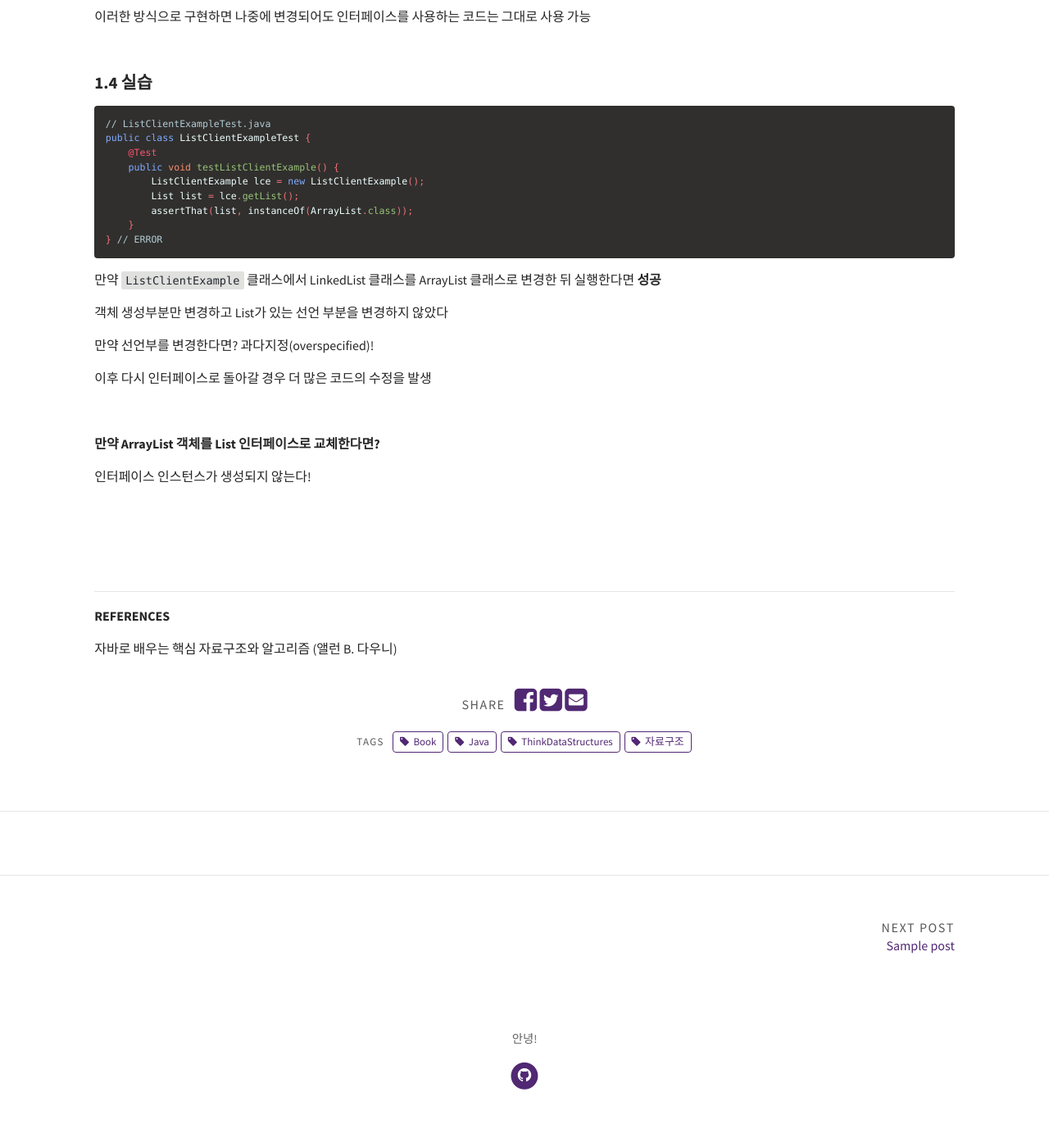
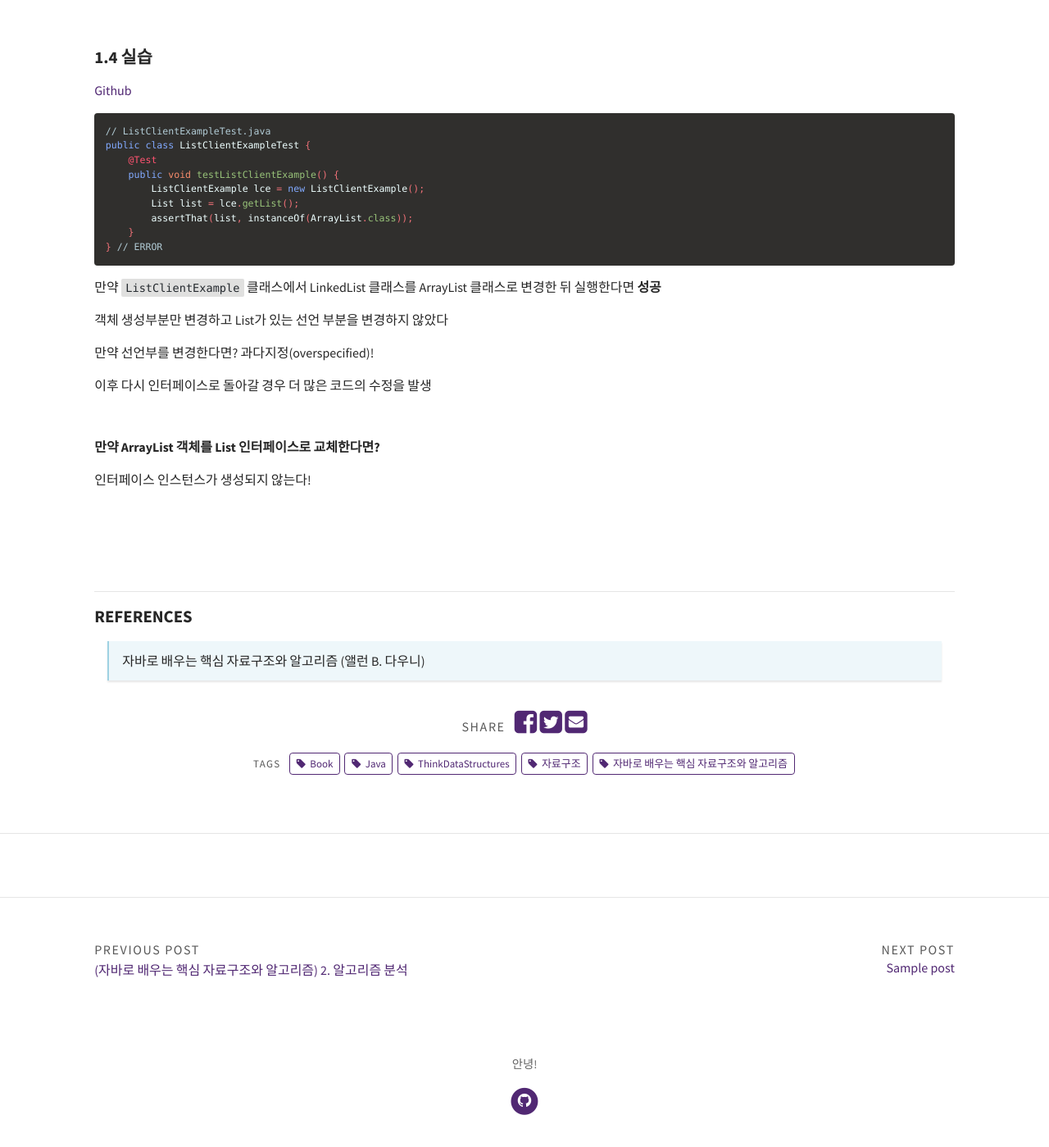
Before and after one commit to girawhale/girawhale.github.io, a Jekyll site: the page built from _posts/2020-11-23-(자바로-배우는-핵심-자료구조와-알고리즘)-1.-인터페이스 - 복사본.md, in a window 1280 px wide and 1400 px high, scrolled down 2325 px. Shown: the whole window at 82% size. Built offline with Jekyll 4.4.1, drawn with Linux system fonts in a browser that asks for light colours; some web fonts are replaced; comment, search, counter and statistics services are not loaded; before the commit the page ends 3695 px from its top, so only the background shows below that.

Commit message:
자바 핵심알고 2장 임시 업데이트

````diff
--- a/_posts/2020-11-23-(자바로-배우는-핵심-자료구조와-알고리즘)-1.-인터페이스.md
+++ b/_posts/2020-11-23-(자바로-배우는-핵심-자료구조와-알고리즘)-1.-인터페이스 - 복사본.md
@@ -1,11 +1,11 @@
 ---
 layout: post
 title: (자바로 배우는 핵심 자료구조와 알고리즘) 1. 인터페이스
-tags: [Book, Java, 자료구조, ThinkDataStructures]
+tags: [Book, Java, 자료구조, ThinkDataStructures, 자바로 배우는 핵심 자료구조와 알고리즘]
 color: RGB(81,40,115)
 ---
 
-# 인터페이스
+# 1. 인터페이스
 
 ### 1.1 리스트가 두 종류인 이유?
 
@@ -13,7 +13,7 @@ color: RGB(81,40,115)
 
 상황에 따라 속도와 메모리 사용량에 차이가 존재한다
 
-<br/>
+#### ㅤ
 
 ### 1.2 자바 Interface
 
@@ -21,7 +21,7 @@ color: RGB(81,40,115)
 
 interface를 구현하는 클래스는 이러한 메서드를 제공해야 한다
 
-<br/>
+#### ㅤ
 
 예시)
 
@@ -39,7 +39,7 @@ public interface Comparable<T>{
 - T 타입의 명시
 - T 타입의 객체를 인자로 받아 int를 반환하는 compareTo() 메서드를 제공해야 함
 
-<br/>
+#### ㅤ
 
 ```java
 // java.lang.Integer
@@ -58,7 +58,7 @@ Number 클래스의 메서드와 인스턴스 변수를 상속하고 Comparable<
 
 클래스가 interface를 구현한다고 선언시 컴파일러는 interface가 정의한 모든 메서드를 제공하는지 확인
 
-<br/>
+#### ㅤ
 
 ### 1.3 List interface
 
@@ -70,7 +70,7 @@ interface에는 List가 된다는 의미가 무엇인지를 정의
 
 List로 동작하는 메서드는 ArrayList와 LinkedList, 또는 List를 구현하는 어떤 객체와도 동작 가능
 
-<br/>
+#### ㅤ
 
 ```java
 public class ListClientExample {
@@ -102,7 +102,7 @@ public class ListClientExample {
 
 만약 ArrayList 클래스를 사용하고자 한다면 생성자만 바꾸면 된다!
 
-<br/>
+#### ㅤ
 
 이러한 스타일을 **인터페이스 기반 프로그래밍(interface-based programming)** 또는 **인터페이스 프로그래밍**이라 한다(자바의 interface가 아닌 일반적인 개념의 인터페이스)
 
@@ -110,9 +110,11 @@ public class ListClientExample {
 
 이러한 방식으로 구현하면 나중에 변경되어도 인터페이스를 사용하는 코드는 그대로 사용 가능
 
-<br/>
+#### ㅤ
 
 ### 1.4 실습
+
+[Github](https://github.com/girawhale/BooksExample/tree/main/ThinkDataStructures/src/main/java/chapter1)
 
 ```java
 // ListClientExampleTest.java
@@ -134,20 +136,20 @@ public class ListClientExampleTest {
 
 이후 다시 인터페이스로 돌아갈 경우 더 많은 코드의 수정을 발생
 
-<br/>
+#### ㅤ
 
 **만약 ArrayList 객체를 List 인터페이스로 교체한다면?**
 
 인터페이스 인스턴스가 생성되지 않는다!
 
-<br/><br/><br/><br/>
+#### ㅤ
 
+#### ㅤ
 
-
-
+#### ㅤ
 
 ---
 
-**REFERENCES**
+### **REFERENCES**
 
-자바로 배우는 핵심 자료구조와 알고리즘 (앨런 B. 다우니)
+>  자바로 배우는 핵심 자료구조와 알고리즘 (앨런 B. 다우니)
````
Also changed, not shown: _posts/2020-11-24-(자바로-배우는-핵심-자료구조와-알고리즘)-2.-알고리즘-분석.md (added, +71 -0 lines).
